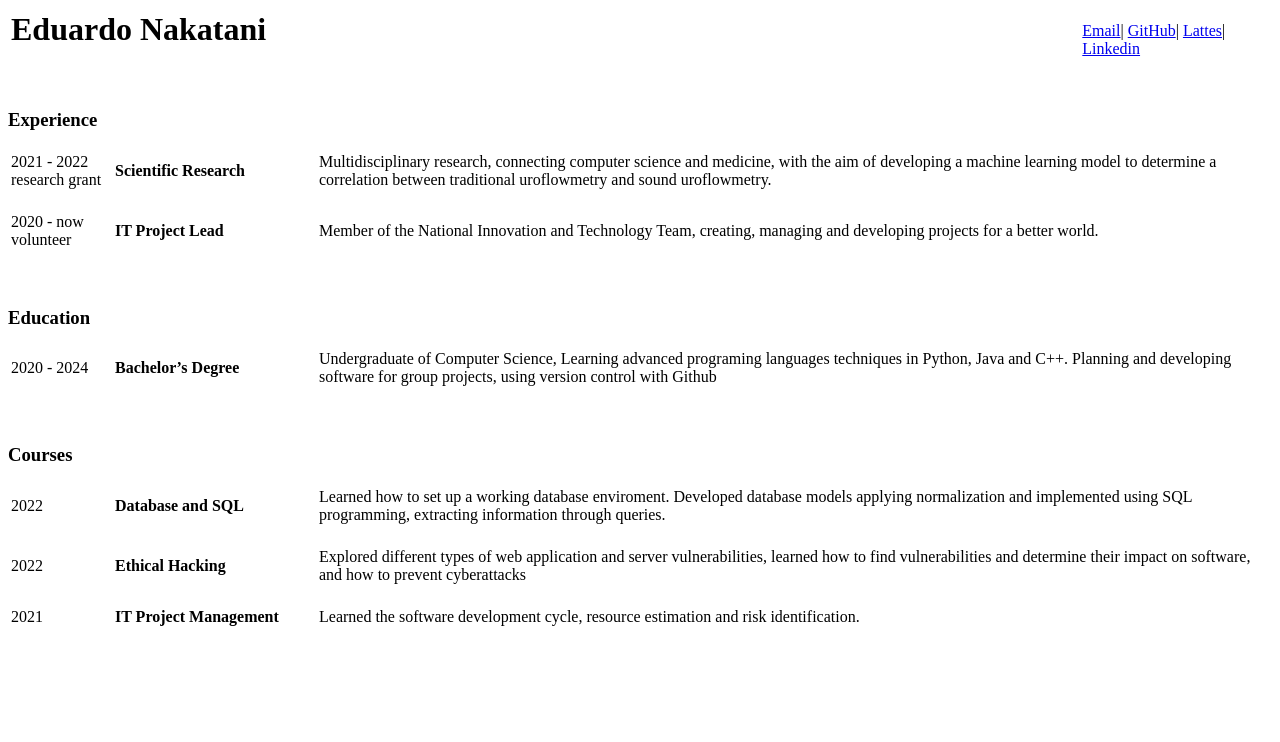
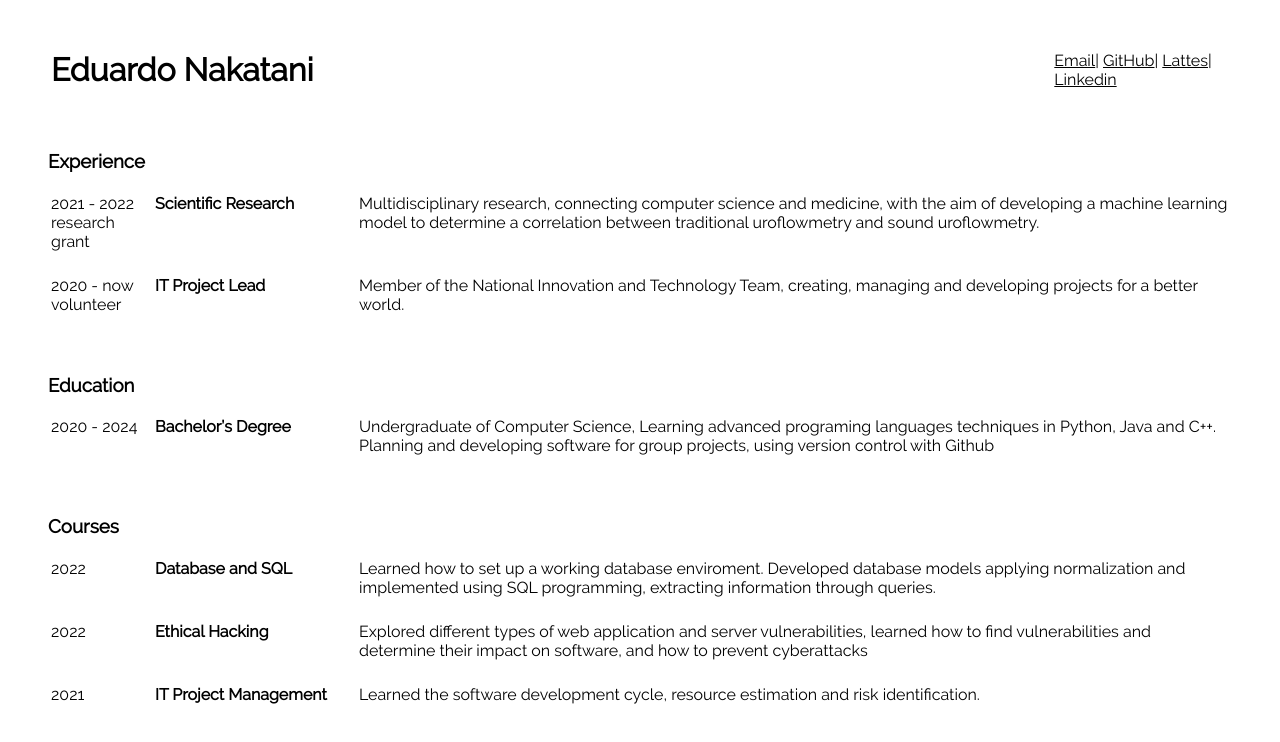
Before and after one commit to ednakatani/-ednakatani.github.io, a plain HTML site: page index.html in a window 1280 px wide. Drawn offline with Linux system fonts and the light colour scheme.

Commit message:
Update style.css

```diff
--- a/style.css
+++ b/style.css
@@ -1,4 +1,17 @@
 @font-face {
-  font-family: 'Sans Serif';
+  font-family: 'Raleway';
   src: URL('Raleway-Regular.ttf') format('truetype');
 }
+
+body {
+  font-family: "Raleway", sans-serif;
+  padding: 40px;
+}
+
+td {
+	vertical-align: top;
+}
+
+a {
+	color: black;
+}
```
